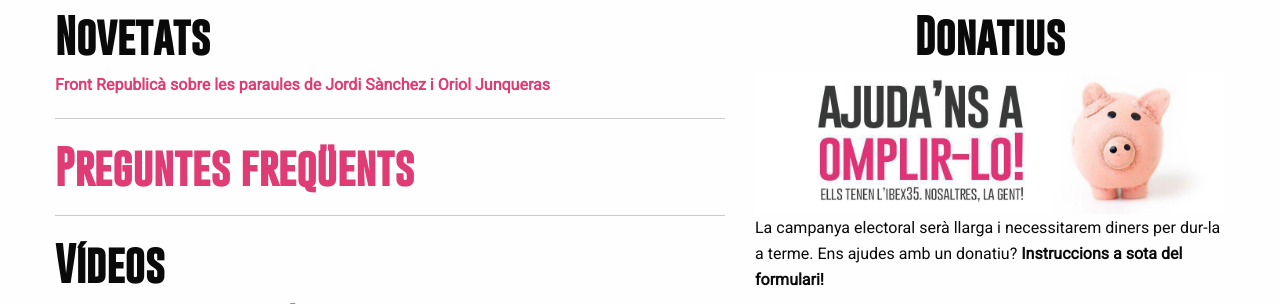
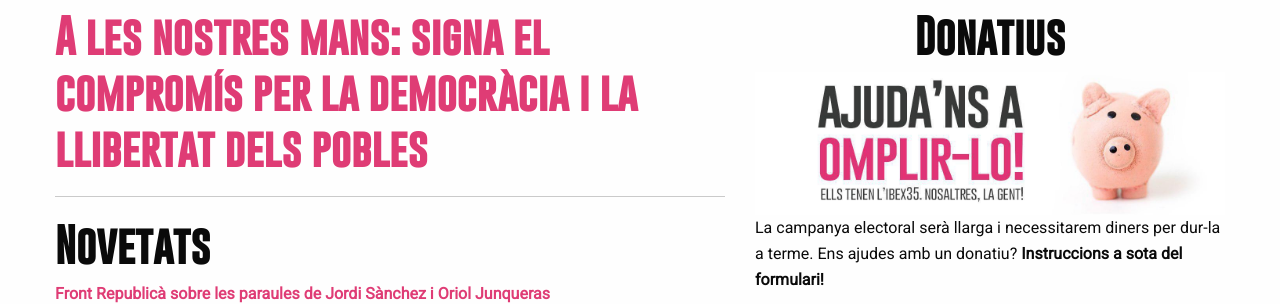
Before and after one commit to enricpineda/frontrepublica, a Jekyll site: the page built from index.html, in a window 1280 px wide and 900 px high, scrolled down 474 px, cut to the strip 250-554 px from the top of the window. Built offline with Jekyll 4.4.1, drawn with Linux system fonts in a browser that asks for light colours; a script that is not in the unit is left out.

Commit message:
Canvi ràpid per enllaçar alesnostresmans.cat

```diff
--- a/index.html
+++ b/index.html
@@ -42,6 +42,8 @@ layout: base
 <div class="grid-container">
   <div class="grid-x grid-margin-x grid-margin-y">
     <div class="cell medium-7">
+      <a target="_blank" href="https://alesnostresmans.cat/"><h2>A les nostres mans: signa el compromís per la democràcia i la llibertat dels pobles</h2></a>
+      <hr>
       <h2>Novetats</h2>
       <p><strong><a href="front_republica_paraules_sanchez_junqueras.html">Front
             Republicà sobre les paraules de Jordi Sànchez i Oriol Junqueras</a></strong></p>
```
